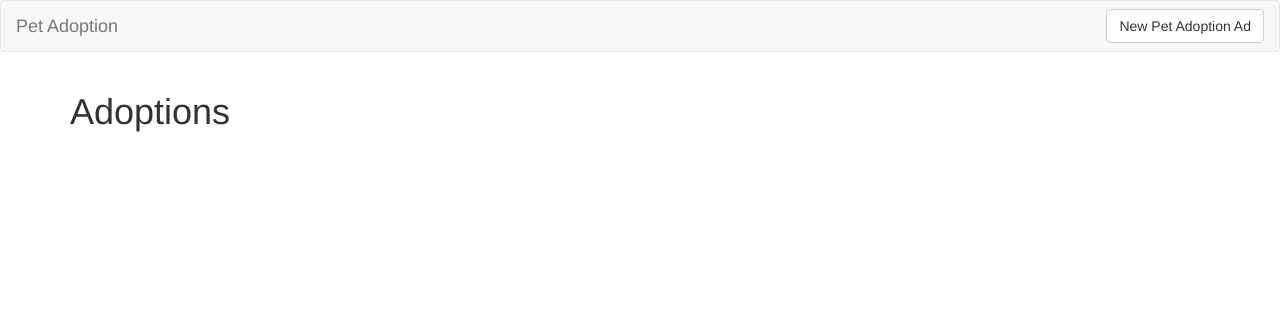
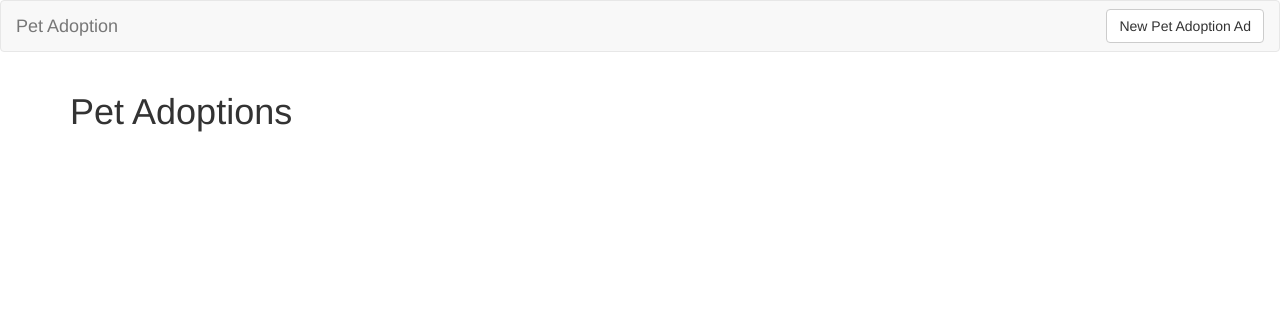
Before and after one commit to squeaky1273/adoption_contractor_project, a Flask app: page / in a window 1280 px wide. Shown: the top 312 px of the page. Run offline with Flask 2, Linux system fonts and the light colour scheme; data that the repository does not hold is empty; some libraries are stand-ins or nearby versions.

Commit message:
clarified type of adoption

```diff
--- a/templates/adoptions_index.html
+++ b/templates/adoptions_index.html
@@ -2,7 +2,7 @@
 {% extends 'base.html' %}
 
 {% block content %}
-<h1>Adoptions</h1>
+<h1>Pet Adoptions</h1>
 
 <div class='row'>
     {% for adoption in adoptions %}
```
